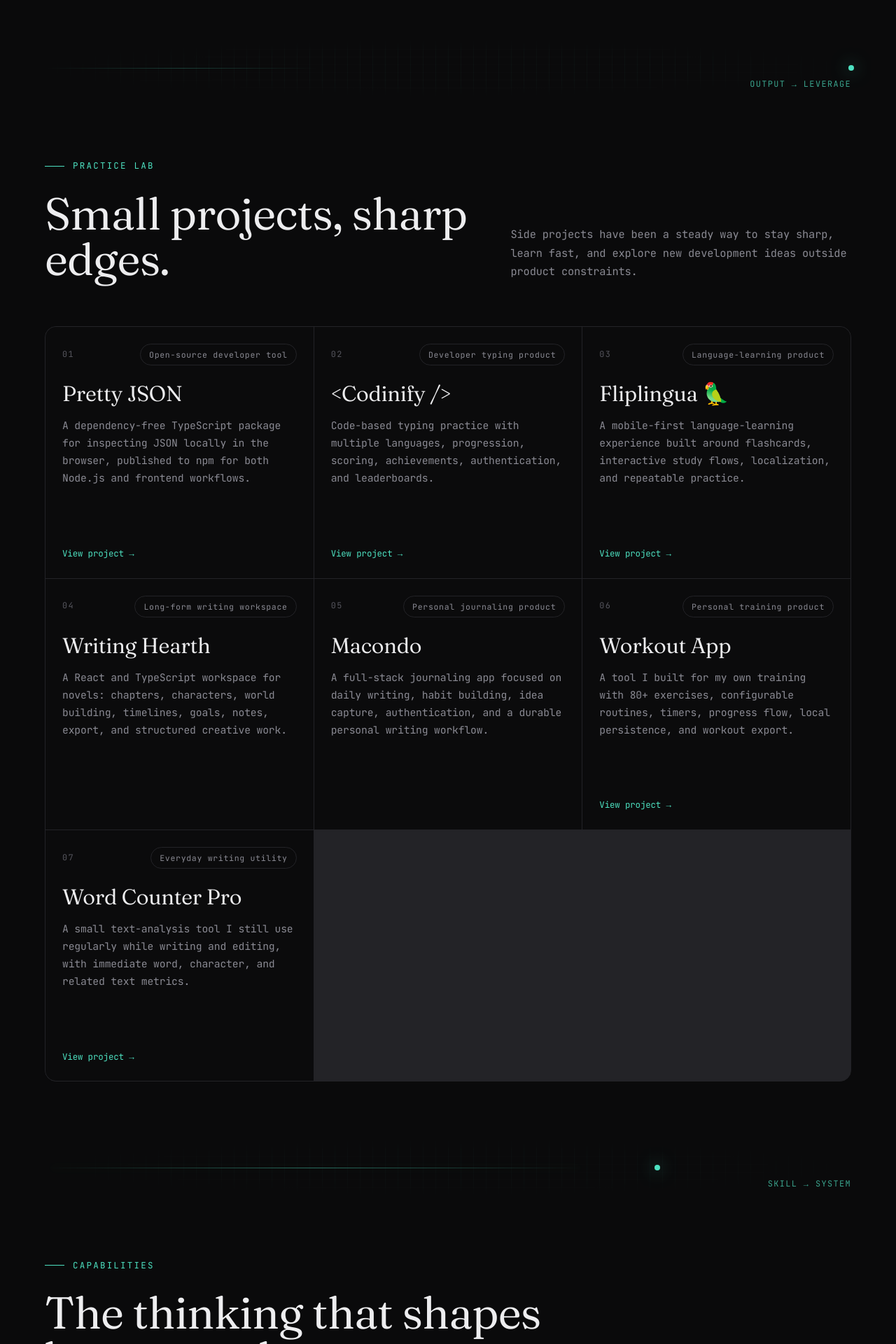
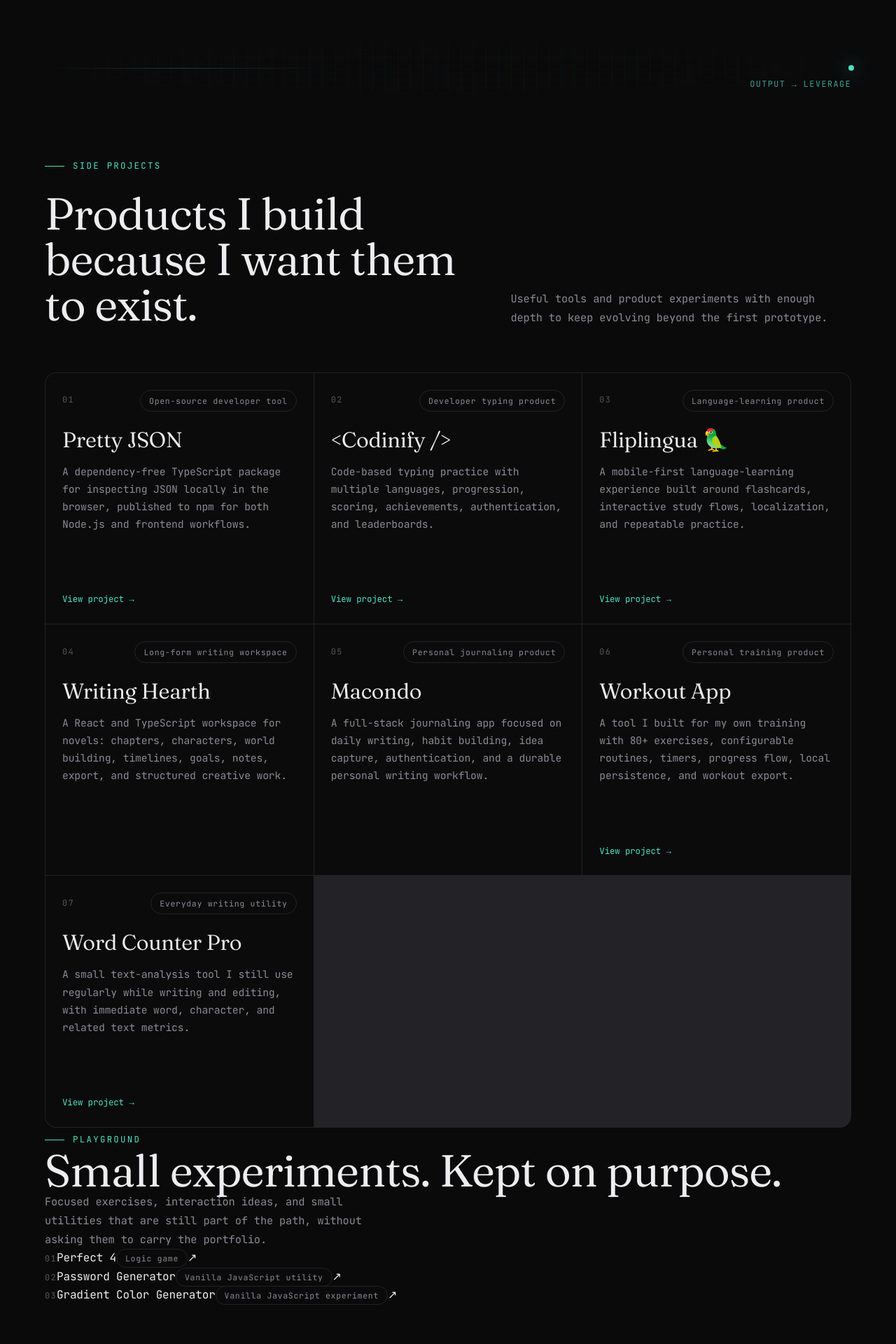
Before and after one commit to Pilag6/pila.dev, a React (Vite) app: page / in a window 1280 px wide. Shown: the part 5126-7046 px from the top of the page at 70% size. Built offline with nearby package versions, Linux system fonts and the light colour scheme; a web font is replaced by a local one.

Commit message:
refactor: introduce project hierarchy

```diff
--- a/src/redesign/SignalShowcase.jsx
+++ b/src/redesign/SignalShowcase.jsx
@@ -6,7 +6,7 @@ import { FaLinkedin } from "react-icons/fa";
 import "./signal.css";
 import useLenis from "./useLenis.js";
 import { work } from "./caseData.js";
-import { profile, sideProjects } from "./siteData.js";
+import { profile, sideProjects, playgroundProjects } from "./siteData.js";
 import SignalField from "./components/SignalField.jsx";
 import SignalNav from "./components/SignalNav.jsx";
 import CustomCursor from "./components/CustomCursor.jsx";
@@ -244,15 +244,15 @@ function SideProjects() {
         <section className="sg-section sg-side-projects" id="side-projects">
             <div className="sg-shell">
                 <Reveal>
-                    <span className="sg-eyebrow">Practice lab</span>
+                    <span className="sg-eyebrow">Side projects</span>
                 </Reveal>
                 <div className="sg-side-projects__intro">
                     <Reveal delay={0.05}>
-                        <h2 className="sg-h2">Small projects, sharp edges.</h2>
+                        <h2 className="sg-h2">Products I build because I want them to exist.</h2>
                     </Reveal>
                     <Reveal delay={0.1}>
                         <p className="sg-lead">
-                            Side projects have been a steady way to stay sharp, learn fast, and explore new development ideas outside product constraints.
+                            Useful tools and product experiments with enough depth to keep evolving beyond the first prototype.
                         </p>
                     </Reveal>
                 </div>
@@ -262,6 +262,40 @@ function SideProjects() {
                             <SideProjectCard project={project} index={index} />
                         </Reveal>
                     ))}
+                </div>
+
+                <div className="sg-playground">
+                    <Reveal>
+                        <div className="sg-playground__header">
+                            <div>
+                                <span className="sg-eyebrow">Playground</span>
+                                <h3 className="sg-h2">Small experiments. Kept on purpose.</h3>
+                            </div>
+                            <p className="sg-lead">
+                                Focused exercises, interaction ideas, and small utilities that are still part of the path, without asking them to carry the portfolio.
+                            </p>
+                        </div>
+                    </Reveal>
+                    <div className="sg-playground__list">
+                        {playgroundProjects.map((project, index) => (
+                            <Reveal key={project.title} delay={index * 0.04}>
+                                <a
+                                    href={project.url}
+                                    target="_blank"
+                                    rel="noreferrer"
+                                    className="sg-playground__item"
+                                    data-cursor="view"
+                                >
+                                    <span className="sg-mono-label">
+                                        {String(index + 1).padStart(2, "0")}
+                                    </span>
+                                    <span className="sg-playground__title">{project.title}</span>
+                                    <span className="sg-tag">{project.type}</span>
+                                    <span className="sg-playground__arrow">↗</span>
+                                </a>
+                            </Reveal>
+                        ))}
+                    </div>
                 </div>
             </div>
         </section>
```
